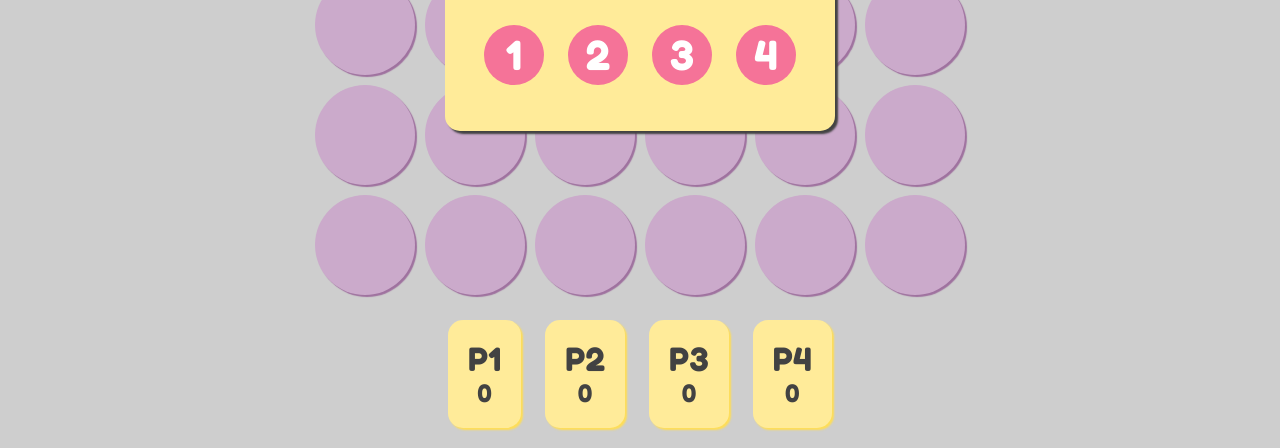
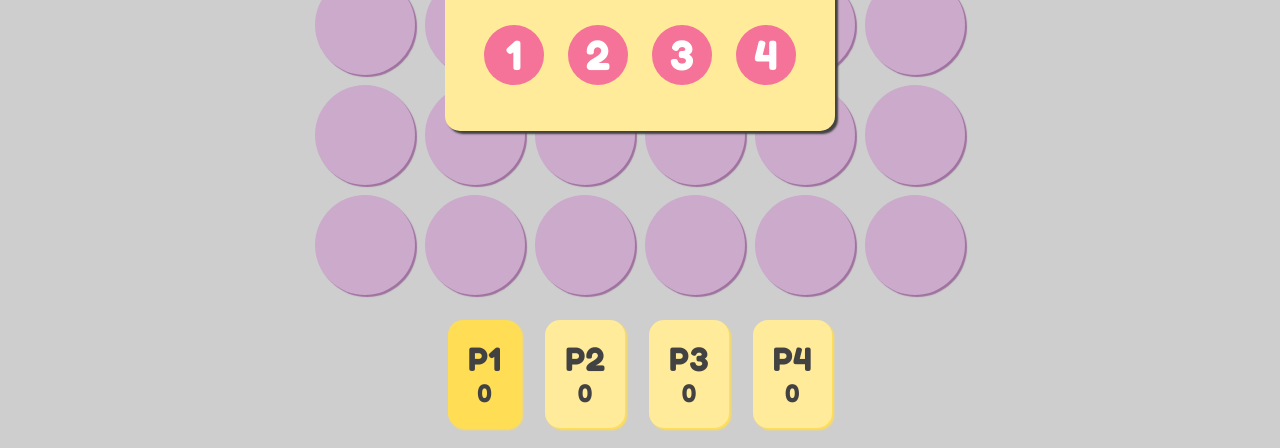
Before and after one commit to stanescon/desafio01-CSV-jogo-memoria, a plain HTML site: page index.html in a window 1280 px wide. Both pictures are taken after a click on the button "Restart". Shown: the part 459-907 px from the top of the page. Drawn offline with Linux system fonts and the light colour scheme.

Commit message:
ajustando

```diff
--- a/index.html
+++ b/index.html
@@ -69,7 +69,7 @@
         <button class="tentativas">Tentativas: 0</button>
     </div>
     <div class="players">
-        <button class="player"><h2>P1</h2><p>0</p></button>
+        <button class="player player-ativo"><h2>P1</h2><p>0</p></button>
         <button class="player"><h2>P2</h2><p>0</p></button>
         <button class="player"><h2>P3</h2><p>0</p></button>
         <button class="player"><h2>P4</h2><p>0</p></button>
--- a/script.js
+++ b/script.js
@@ -199,6 +199,7 @@ restart.onclick = function () {
             document.querySelectorAll('.player')[i].classList.remove('player-ativo');
         }
     }
+    document.querySelectorAll('.player')[0].classList.add('player-ativo');
 
     listaPontoDosJogadores = [0,0,0,0];
     document.querySelectorAll('.player')[0].innerHTML = "<h2>P1</h2><p>0</p></button>"
@@ -233,9 +234,9 @@ newgame.onclick = function embaralhar () {
     for(let i=0; i < document.querySelectorAll('.player').length; i++){
         if(document.querySelectorAll('.player')[i].classList.contains('player-ativo')){
             document.querySelectorAll('.player')[i].classList.remove('player-ativo');
-            console.log('teste');
         }
     }
+    document.querySelectorAll('.player')[0].classList.add('player-ativo');
 
     for(let i=0; i < botoesPrincipais.length; i++){
         if(!imagens[i].classList.contains('oculto')){
```
